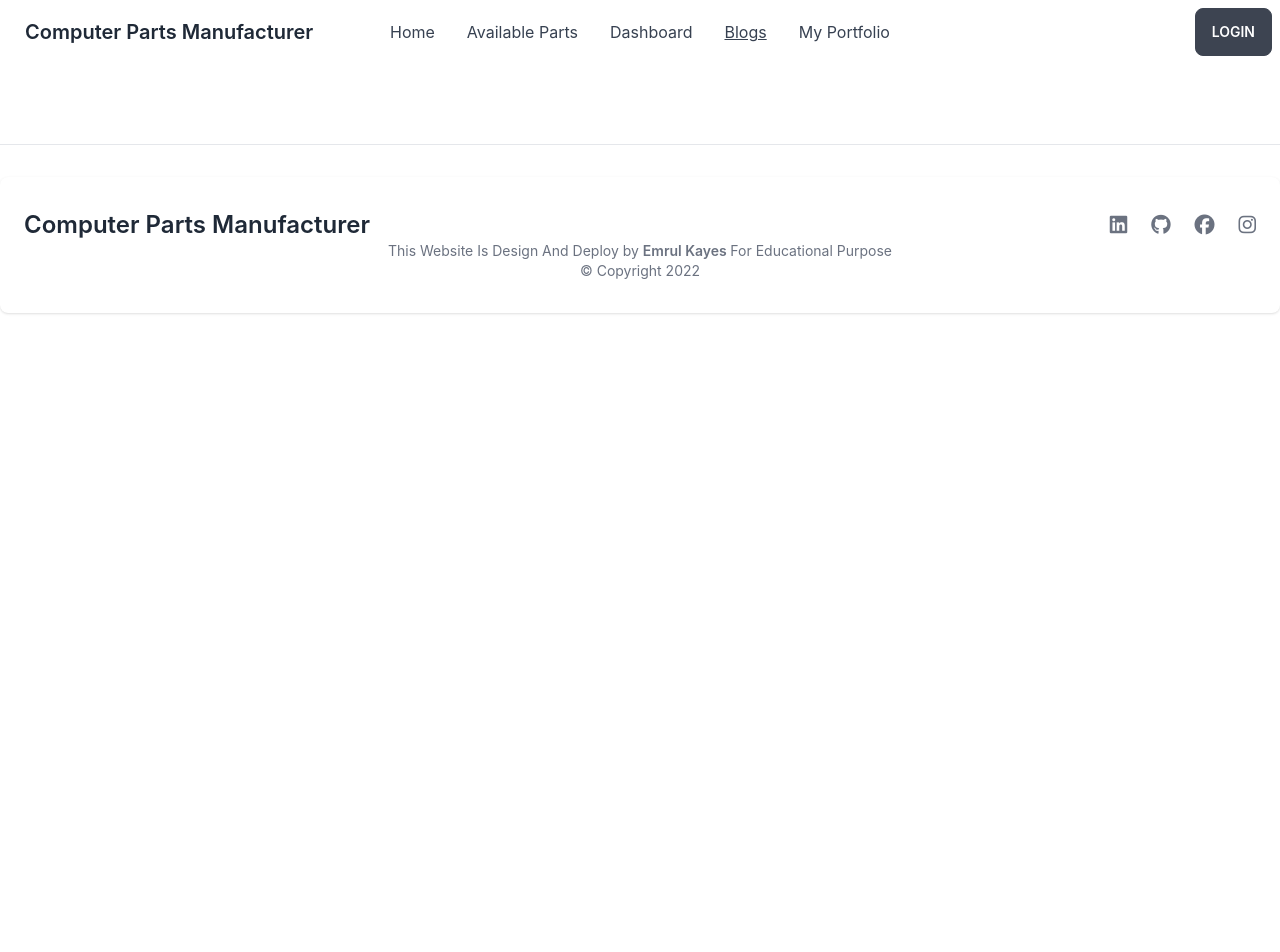
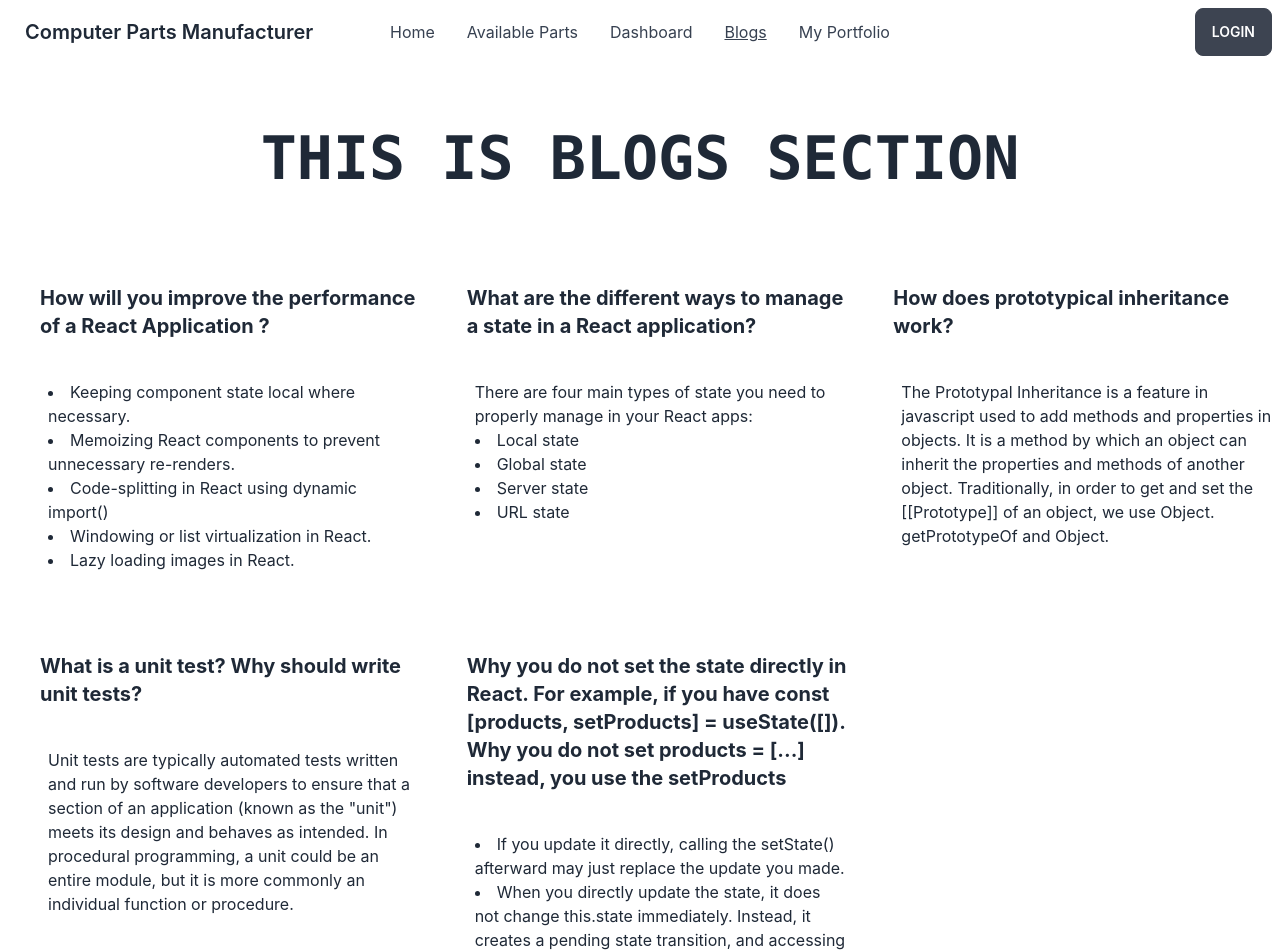
Before and after one commit to its-kayes/computer-parts-manufacturer-client, a React (Create React App) app: page /blogs in a window 1280 px wide. Shown: the top 952 px of the page. Before the commit the page ends 800 px from the top, so only its background shows below. Built offline with nearby package versions, Linux system fonts and the light colour scheme; no server answers.

Commit message:
Blogs Part Done

```diff
--- a/src/App.js
+++ b/src/App.js
@@ -16,6 +16,7 @@ import MyOrders from './page/Dashboard/MyOrders';
 import AddReview from './page/Dashboard/AddReview';
 import MyProfile from './page/Dashboard/MyProfile';
 import MyPortfolio from './page/MyPortfolio/MyPortfolio';
+import Blogs from './page/Blogs/Blogs';
 
 
 function App() {
@@ -36,6 +37,7 @@ function App() {
           <Route path='reviews' element={<AddReview> </AddReview>}> </Route>
           <Route path='profile' element={<MyProfile></MyProfile>}> </Route>
         </Route>
+        <Route path='/blogs' element={<Blogs></Blogs>}> </Route>
         <Route path='/portfolio' element={<MyPortfolio></MyPortfolio>}> </Route>
         <Route path='/login' element={<Login> </Login>}> </Route>
         <Route path='/register' element={<Register> </Register>} > </Route>
--- /dev/null
+++ b/src/page/Blogs/Blogs.js
@@ -0,0 +1,67 @@
+import React from 'react';
+
+const Blogs = () => {
+    return (
+        <div>
+            <h1  className='flex justify-center font-mono uppercase font-bold text-6xl my-16'> This is Blogs Section </h1>
+            <div className='parts'>
+                <div>
+                    <h1 className='font-bold text-xl my-8 '>
+                        How will you improve the performance of a React Application ?
+                    </h1>
+                    <div className='p-2'>
+                        <li>Keeping component state local where necessary.</li>
+                        <li> Memoizing React components to prevent unnecessary re-renders.</li>
+                        <li>Code-splitting in React using dynamic import() </li>
+                        <li> Windowing or list virtualization in React. </li>
+                        <li> Lazy loading images in React. </li>
+                    </div>
+                </div>
+
+                <div>
+                    <h1 className='font-bold text-xl my-8 '>
+                        What are the different ways to manage a state in a React application?
+                    </h1>
+                    <div className='p-2'>
+                        <h1> There are four main types of state you need to properly manage in your React apps: </h1>
+                        <li>Local state</li>
+                        <li>Global state</li>
+                        <li>Server state</li>
+                        <li>URL state</li>
+                    </div>
+                </div>
+
+                <div>
+                    <h1 className='font-bold text-xl my-8 '> How does prototypical inheritance work? </h1>
+                    <div className='p-2'>
+                        <p> The Prototypal Inheritance is a feature in javascript used to add methods and properties in objects. It is a method by which an object can inherit the properties and methods of another object. Traditionally, in order to get and set the [[Prototype]] of an object, we use Object. getPrototypeOf and Object. </p>
+                    </div>
+                </div>
+
+                <div>
+                    <h1 className='font-bold text-xl my-8 '>What is a unit test? Why should write unit tests?</h1>
+                    <div>
+                        <p className='p-2'>
+                            Unit tests are typically automated tests written and run by software developers to ensure that a section of an application (known as the "unit") meets its design and behaves as intended. In procedural programming, a unit could be an entire module, but it is more commonly an individual function or procedure.
+                        </p>
+                    </div>
+                </div>
+
+                <div>
+                    <h1 className='font-bold text-xl my-8 '>
+                        Why you do not set the state directly in React. For example, if you have const [products, setProducts] = useState([]). Why you do not set products = [...] instead, you use the setProducts
+                    </h1>
+                    <div className='p-2'>
+                        <li>If you update it directly, calling the setState() afterward may just replace the update you made.</li>
+                        <li>When you directly update the state, it does not change this.state immediately. Instead, it creates a pending state transition, and accessing it after calling this method will only return the present value.
+                        </li>
+                        <li>You will lose control of the state across all components.
+                        </li>
+                    </div>
+                </div>
+            </div>
+        </div>
+    );
+};
+
+export default Blogs;
```
